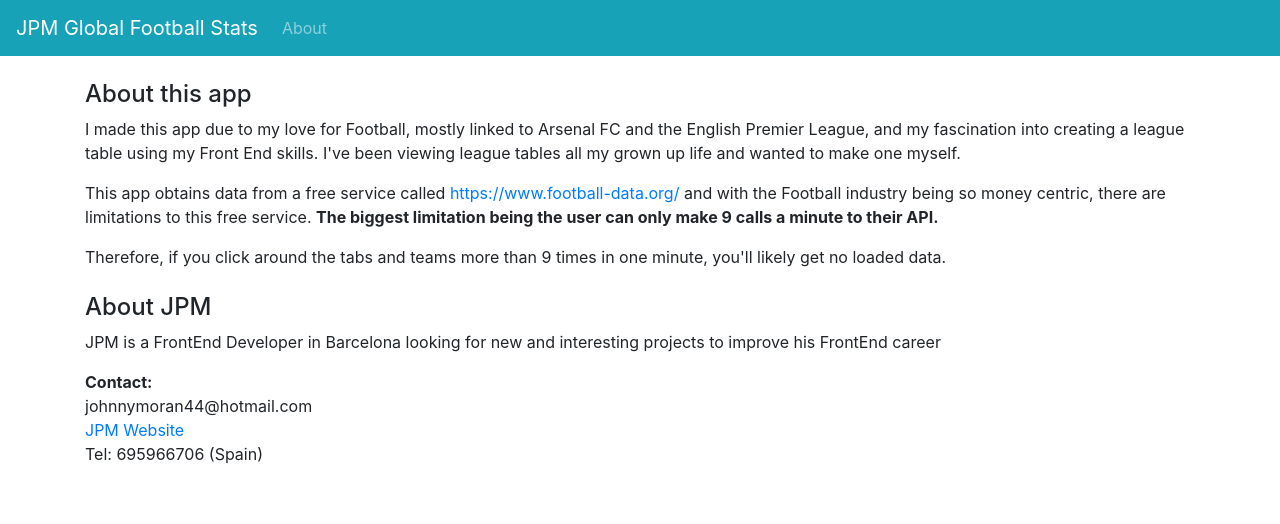
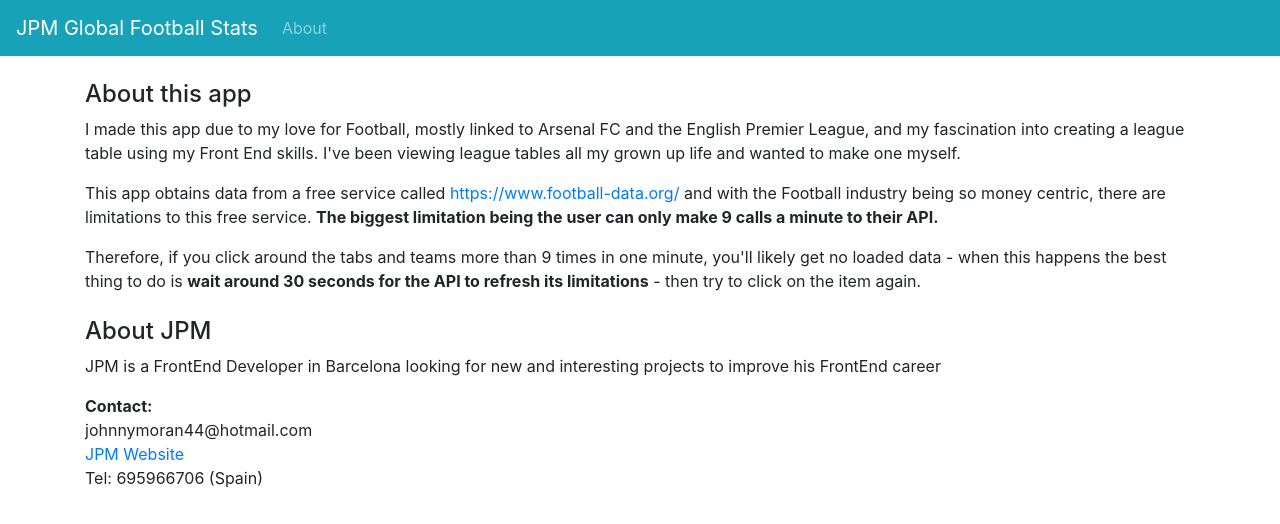
Before and after one commit to artworkjpm/football_app_vue, a Vue app: page /about in a window 1280 px wide. Shown: the top 524 px of the page. Built offline with nearby package versions, Linux system fonts and the light colour scheme; no server answers.

Commit message:
Update About.vue

```diff
--- a/src/components/About.vue
+++ b/src/components/About.vue
@@ -13,7 +13,11 @@
         <strong>The biggest limitation being the user can only make 9 calls a minute to their API.</strong>
       </p>
 
-      <p>Therefore, if you click around the tabs and teams more than 9 times in one minute, you'll likely get no loaded data.</p>
+      <p>
+        Therefore, if you click around the tabs and teams more than 9 times in one minute, you'll likely get no loaded data -
+        when this happens the best thing to do is
+        <strong>wait around 30 seconds for the API to refresh its limitations</strong> - then try to click on the item again.
+      </p>
     </div>
 
     <h4 class="mt-4">About JPM</h4>
```
